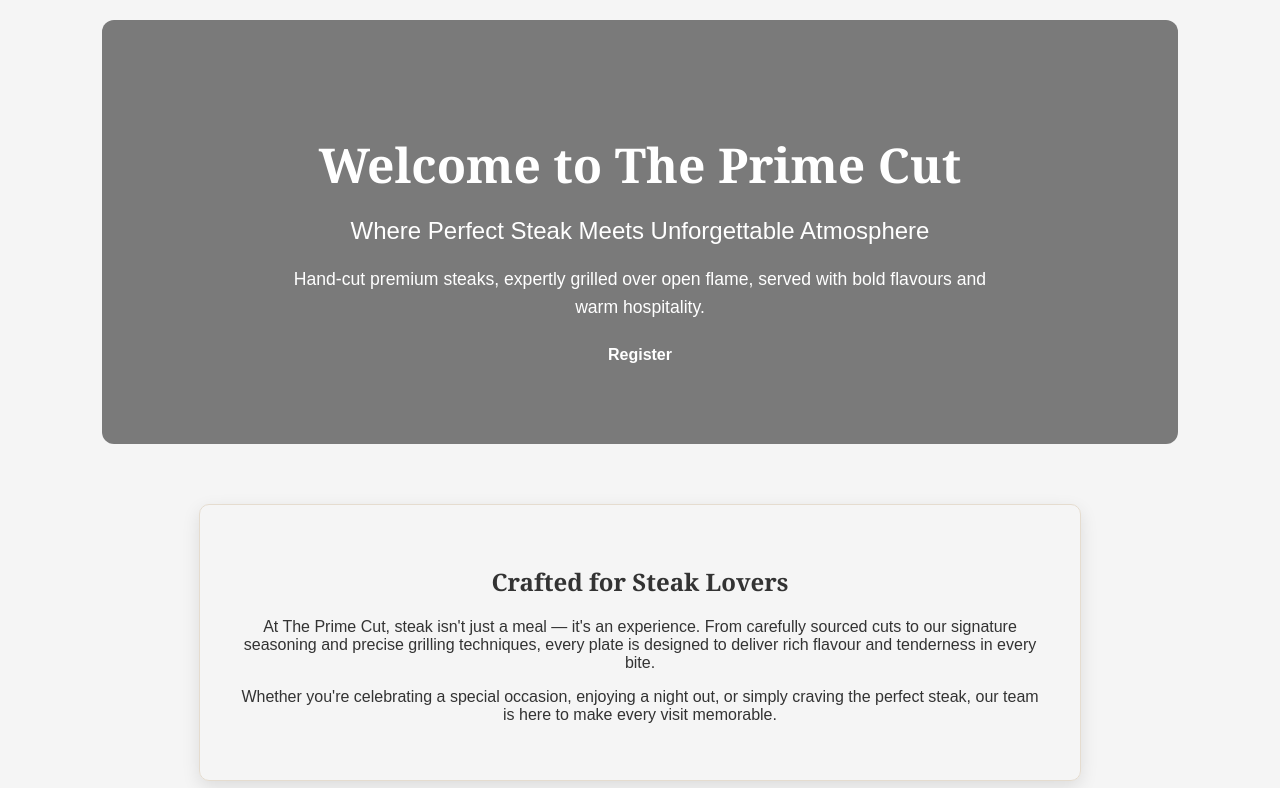
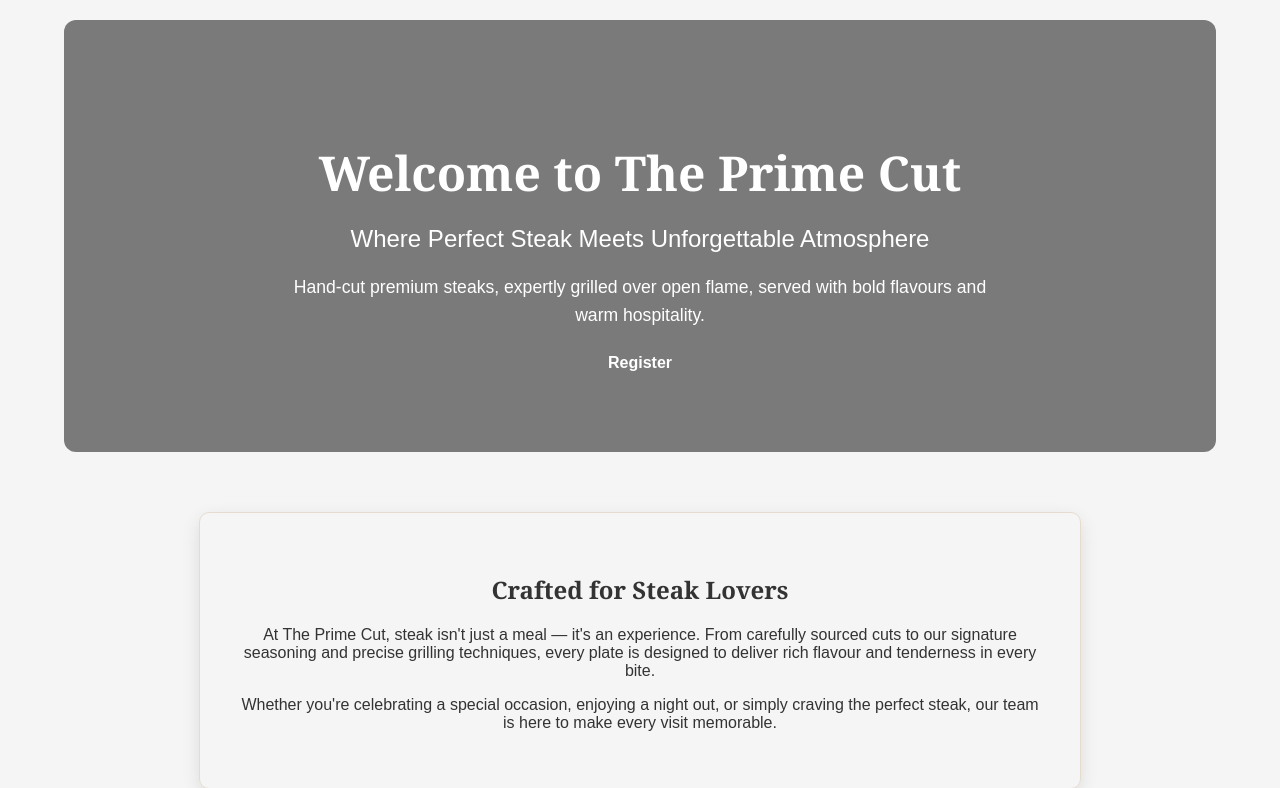
Before and after one commit to Clarkey164/milestone-project-3, a Django app: page / in a window 1280 px wide. Shown: the part 93-881 px from the top of the page. Run offline with Django 5.2, Linux system fonts and the light colour scheme; some libraries are stand-ins or nearby versions.

Commit message:
fixed html for testing and added feature screenshots

```diff
--- a/bookings/templates/bookings/home.html
+++ b/bookings/templates/bookings/home.html
@@ -6,9 +6,7 @@
 
 {% block content%}
 
-<html>
-
-<main class="hero">
+<section class="hero">
 
     <div class="hero-content">
         <h1 id="name">Welcome to The Prime Cut</h1>
@@ -24,7 +22,7 @@
         </div>
     </div>
 
-</main>
+</section>
 
 
 <section class="story">
@@ -48,7 +46,4 @@
 
 </section>
 
-
-</html>
-
 {% endblock %}
```
Also changed, not shown: README.md, image.png (added), 12 other files.
